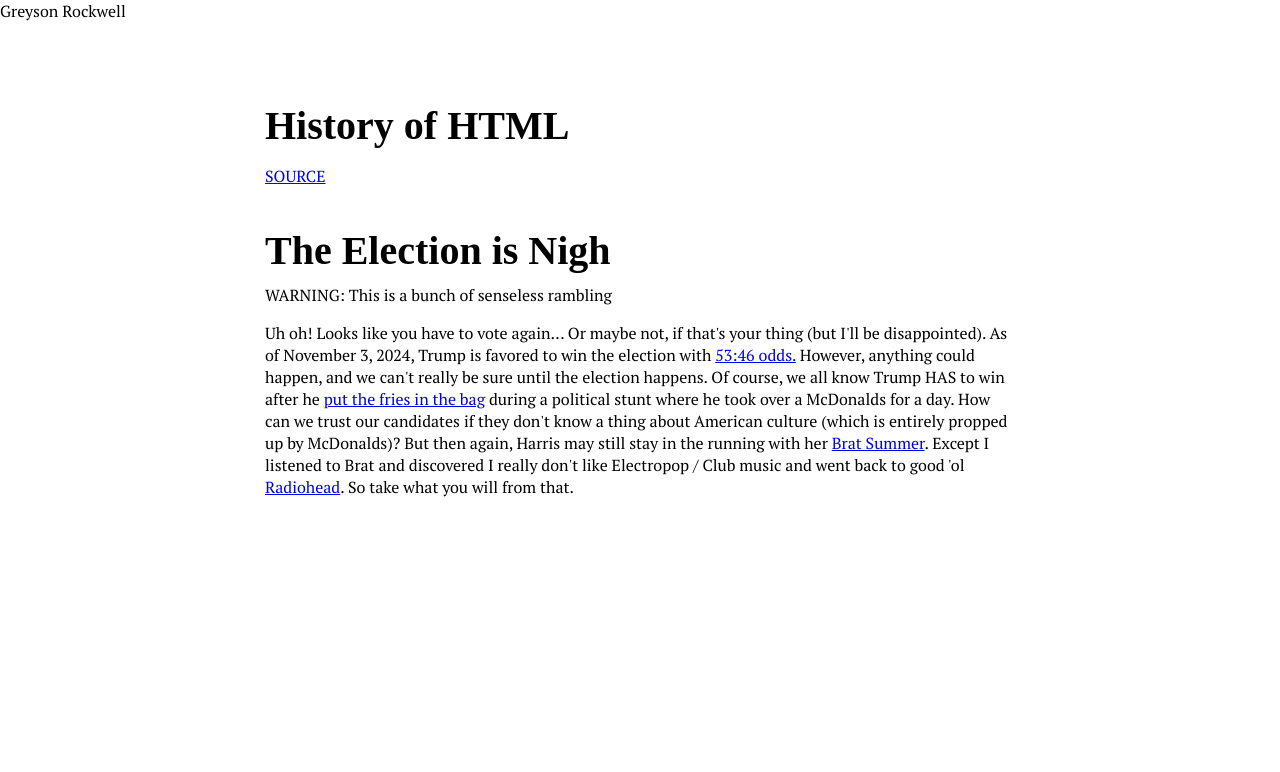
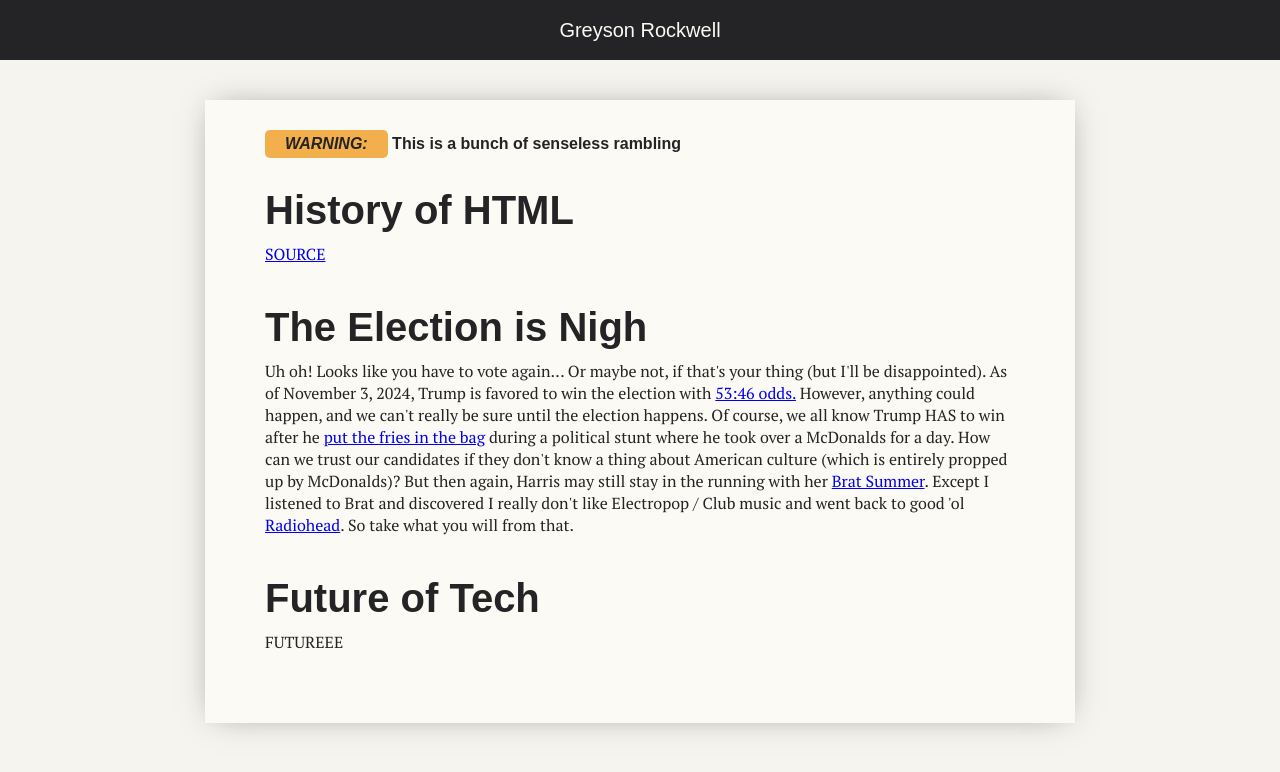
Before and after one commit to GreysonR/INFOTC-2830-NodeJS-1, a website: page public/index.html in a window 1280 px wide. Drawn offline with Linux system fonts and the light colour scheme; a web font is replaced by a local one.

Commit message:
Update server code to match requirements

```diff
--- a/public/index.html
+++ b/public/index.html
@@ -11,28 +11,53 @@
 
 	<style>
 		:root {
-			--white: "#FBFAF4";
-			--black: "#242325";
-			--primary: "#048A81";
-			--secondary: "#E8A6A3";
-			--warning: "#F2AF4B";
+			--white: #FBFAF4;
+			--black: #242325;
+			--primary: #048A81;
+			--secondary: #E8A6A3;
+			--warning: #F2AF4B;
 		}
 		body {
 			margin: 0;
 			font-family: "PT Serif", serif;
 			color: var(--black);
 			background: var(--white);
+			background: color-mix(in srgb, var(--white) 97%, var(--black));
 			font-size: 12pt;
+
+			min-height: 100vh;
+		}
+
+		nav {
+			width: 100vw;
+			height: 60px;
+			background: var(--black);
+
+			font-family: "Share", sans-serif;
+			font-weight: 500;
+			text-align: center;
+			color: var(--white);
+			font-size: 20px;
+
+			user-select: none;
+
+			display: flex;
+			align-items: center;
+			justify-content: center;
+
+			position: fixed;
+			top: 0;
 		}
 
 		#content {
 			display: block;
 
 			background: var(--white);
-			box-shadow: 10px 10px 30px var(--black);
+			box-shadow: 0px 0px 30px -10px color-mix(in srgb, var(--black) 50%, transparent);
+			padding: 30px 60px;
 
 			margin: 0 auto;
-			margin-top: 80px;
+			margin-top: 100px;
 
 			width: min(750px, 100vw);
 			height: min-content;
@@ -43,7 +68,7 @@
 			margin-bottom: 40px;
 		}
 		h1 {
-			font-family: "Share", serif;
+			font-family: "Share", sans-serif;
 			font-weight: bold;
 			color: var(--black);
 			font-size: 30pt;
@@ -52,6 +77,28 @@
 			margin-top:    0px;
 			margin-bottom: 10px;
 		}
+
+		p {
+			margin: 10px 0;
+		}
+
+		.warning {
+			font-family: "Share", sans-serif;
+			font-weight: bold;
+			color: var(--black);
+			font-size: 12pt;
+
+			display: inline-block;
+			margin: 0px;
+
+			.highlight {
+				background-color: var(--warning);
+				display: inline-block;
+				font-style: italic;
+				padding: 5px 20px;
+				border-radius: 5px;
+			}
+		}
 	</style>
 </head>
 <body>
@@ -59,6 +106,7 @@
 	<nav>Greyson Rockwell</nav>
 
 	<div id="content">
+		<div class="warning"><span class="highlight">WARNING:</span> This is a bunch of senseless rambling</div>
 		<article>
 			<!-- history -->
 			 <h1>History of HTML</h1>
@@ -70,7 +118,6 @@
 		<article>
 			<!-- current news -->
 			 <h1>The Election is Nigh</h1>
-			 <div class="warning">WARNING: This is a bunch of senseless rambling</div>
 			 <p>
 				Uh oh! Looks like you have to vote again... Or maybe not, if that's your thing (but I'll be disappointed).
 				As of November 3, 2024, Trump is favored to win the election with <a href="https://projects.fivethirtyeight.com/2024-election-forecast/">53:46 odds.</a> However, anything could happen, and we can't really be sure until the election happens. Of course, we all know Trump HAS to win after he <a href="https://www.msn.com/en-us/news/politics/took-the-just-put-the-fries-in-the-bag-bro-meme-quite-literally-internet-in-splits-as-donald-trump-posts-a-video-of-working-at-mcdonalds-at-x/ar-AA1sErKJ">put the fries in the bag</a> during a political stunt where he took over a McDonalds for a day. How can we trust our candidates if they don't know a thing about American culture (which is entirely propped up by McDonalds)? But then again, Harris may still stay in the running with her <a href="https://www.bbc.com/news/articles/cqqlgq7k374o">Brat Summer</a>. Except I listened to Brat and discovered I really don't like Electropop / Club music and went back to good 'ol <a href="https://www.youtube.com/watch?v=LwE4LNP8zsI">Radiohead</a>. So take what you will from that.
@@ -78,6 +125,8 @@
 		</article>
 		<article>
 			<!-- future of tech -->
+			 <h1>Future of Tech</h1>
+			 FUTUREEE
 		</article>
 	</div>
 </body>
```
Also changed, not shown: index.js (deleted, +0 -17 lines), package.json (+8 -1 lines), server.js (added, +23 -0 lines), 1 other file.
